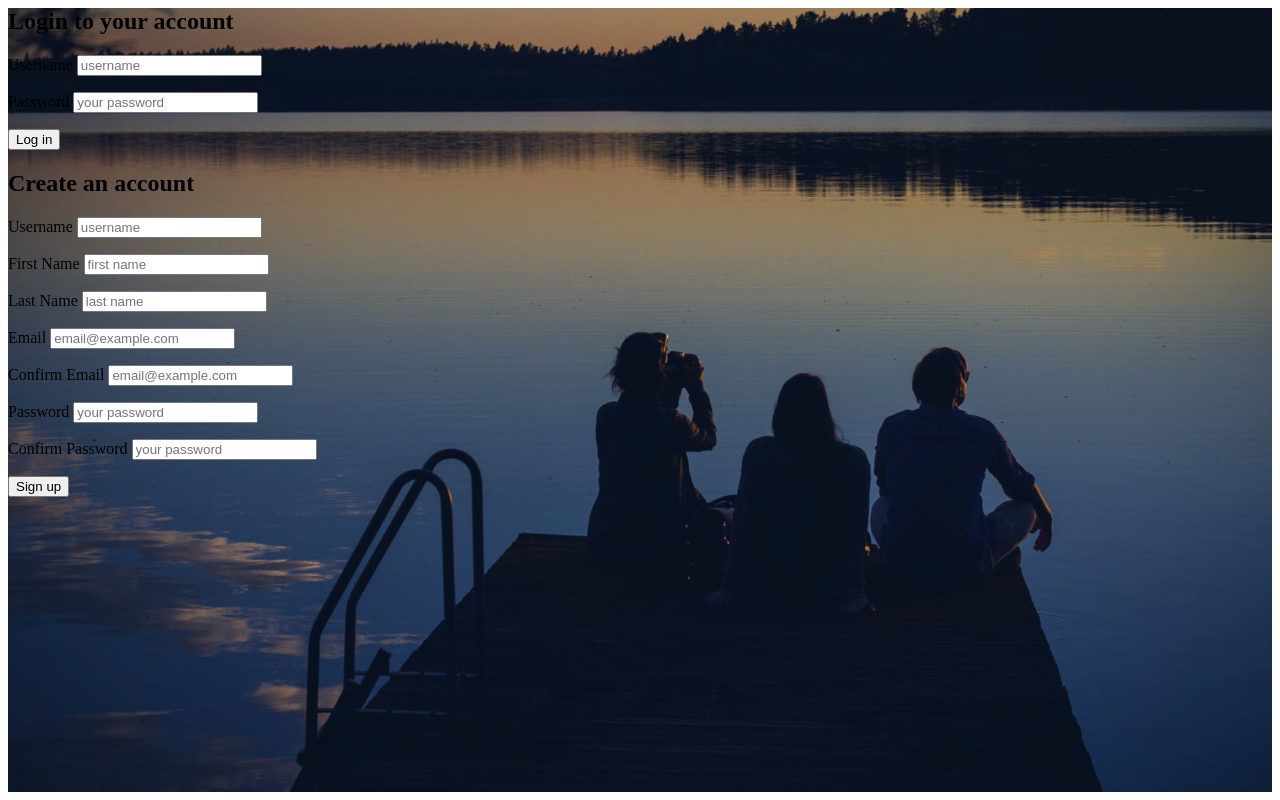
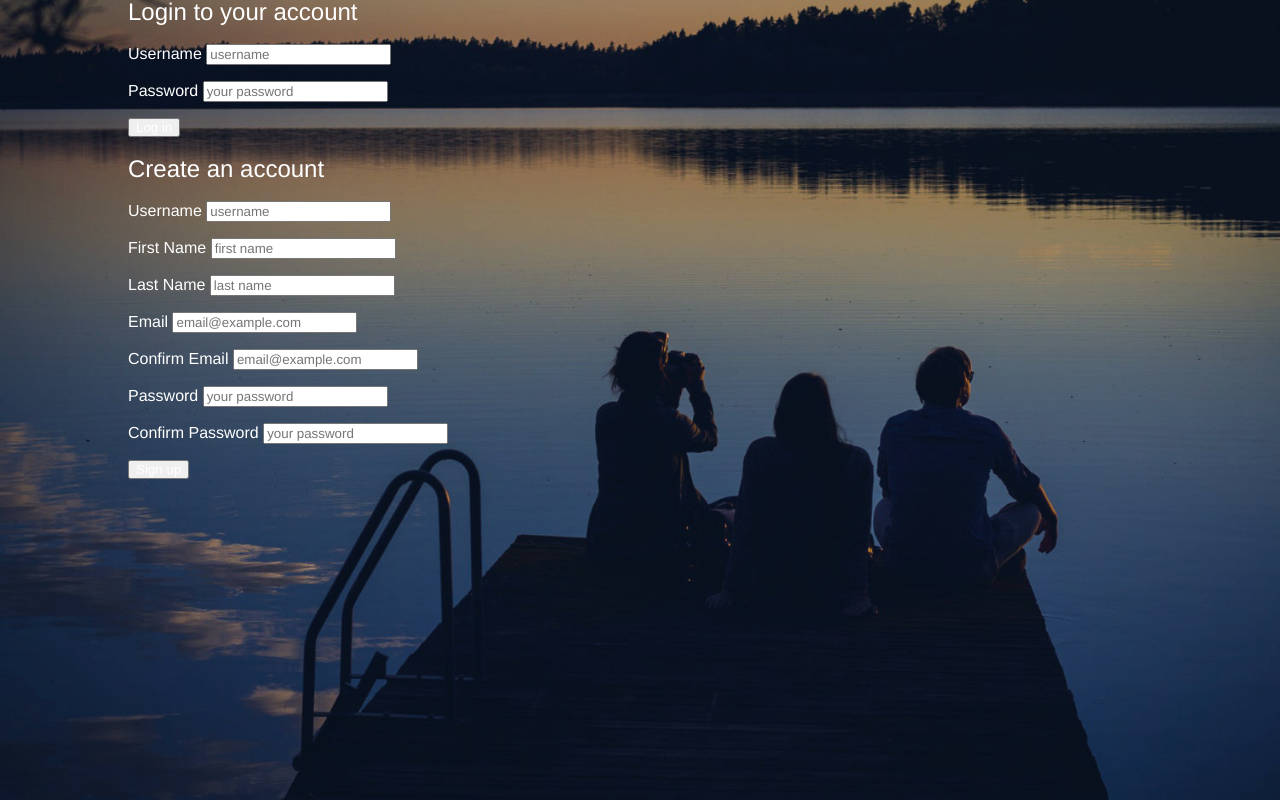
Before and after one commit to BenjaminKyhn/Spotify_Clone.php, a PHP site: page /register.php in a window 1280 px wide. Run offline with PHP 8.4, Linux system fonts and the light colour scheme.

Commit message:
Part 25 complete

```diff
--- a/assets/css/register.css
+++ b/assets/css/register.css
@@ -1,3 +1,9 @@
+html, body{
+    padding: 0;
+    margin: 0;
+    height: 100%;
+}
+
 #background{
     background-color: black;
     background-image: url(../images/bg.jpg);
@@ -7,3 +13,18 @@
     height: 100%;
     width: 100%;
 }
+
+#loginContainer * {
+    color: white;
+    font-family: "Helvetica Neue", "Helvetica", "Arial", sans-serif;
+    font-weight: normal;
+    line-height: 1em;
+    box-sizing: border-box;
+}
+
+#loginContainer {
+    width: 80%;
+    margin: 0 auto;
+    position: relative;
+    max-width: 1024px;
+}
--- a/register.php
+++ b/register.php
@@ -24,6 +24,7 @@ function getInputValue($name)
 </head>
 <body>
 <div id="background">
+    <div id="loginContainer">
         <div id="inputContainer">
             <form id="loginForm" action="register.php" method="POST">
                 <h2>Login to your account</h2>
@@ -90,6 +91,7 @@ function getInputValue($name)
             </form>
         </div>
     </div>
+</div>
 
 </body>
 </html>
```
Lines whose indentation alone changed are shown as unchanged.
